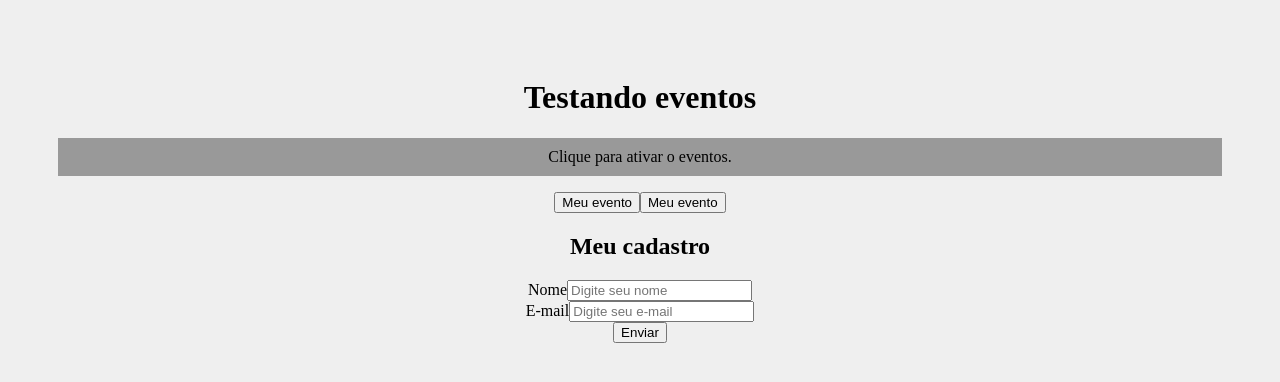
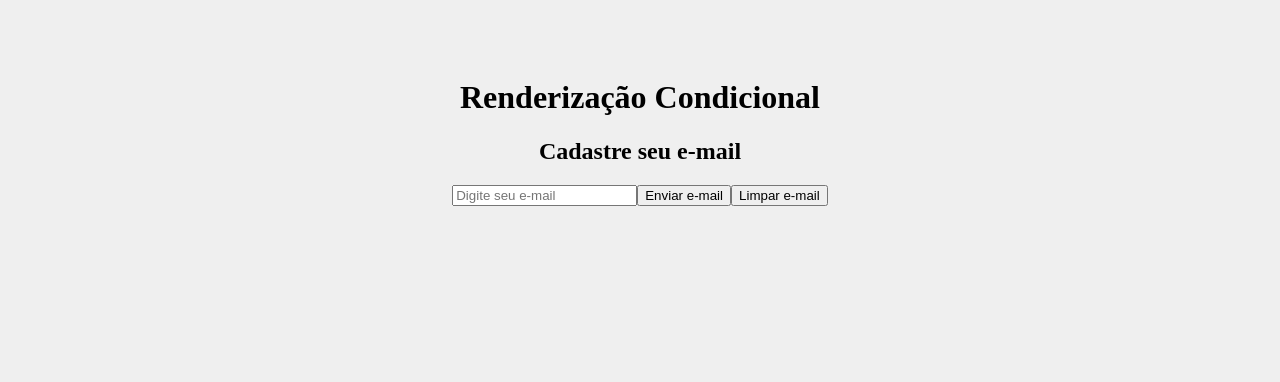
Before and after one commit to maxrodrigues/aula-reactjs-youtube, a React (Create React App) app: page / in a window 1280 px wide. Shown: the top 382 px of the page. Built offline with nearby package versions, Linux system fonts and the light colour scheme.

Commit message:
conditional rendering

```diff
--- a/src/App.js
+++ b/src/App.js
@@ -1,13 +1,11 @@
 import "./App.css";
-import Form from "./components/Form";
-import Eventos from "./components/Eventos";
+import Condicional from "./components/Condicional";
 
 function App() {
     return (
         <div className="App">
-            <h1>Testando eventos</h1>
-            <Eventos />
-            <Form />
+            <h1>Renderização Condicional</h1>
+            <Condicional />
         </div>
     );
 }
--- /dev/null
+++ b/src/components/Condicional.js
@@ -0,0 +1,42 @@
+import { useState } from "react";
+
+function Condicional() {
+    const [email, setEmail] = useState();
+    const [userEmail, setUserEmail] = useState();
+
+    function enviarEmail(e) {
+        e.preventDefault();
+        setUserEmail(email);
+    }
+
+    function limparEmail() {
+        setUserEmail("");
+    }
+
+    return (
+        <>
+            <h2>Cadastre seu e-mail</h2>
+            <form>
+                <input
+                    type="email"
+                    name="email"
+                    placeholder="Digite seu e-mail"
+                    onChange={(e) => setEmail(e.target.value)}
+                />
+                <button type="submit" onClick={enviarEmail}>
+                    Enviar e-mail
+                </button>
+                <button onClick={limparEmail} type="reset">
+                    Limpar e-mail
+                </button>
+                {userEmail && (
+                    <div>
+                        <p>O email do usuário é {userEmail}</p>
+                    </div>
+                )}
+            </form>
+        </>
+    );
+}
+
+export default Condicional;
```
